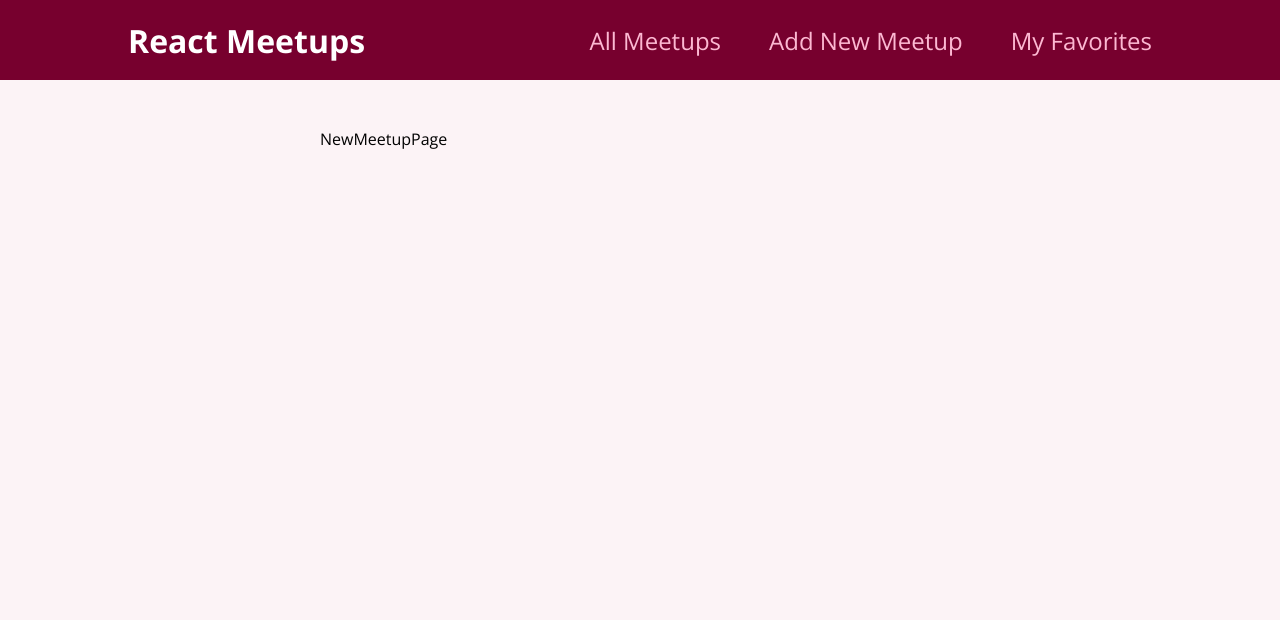
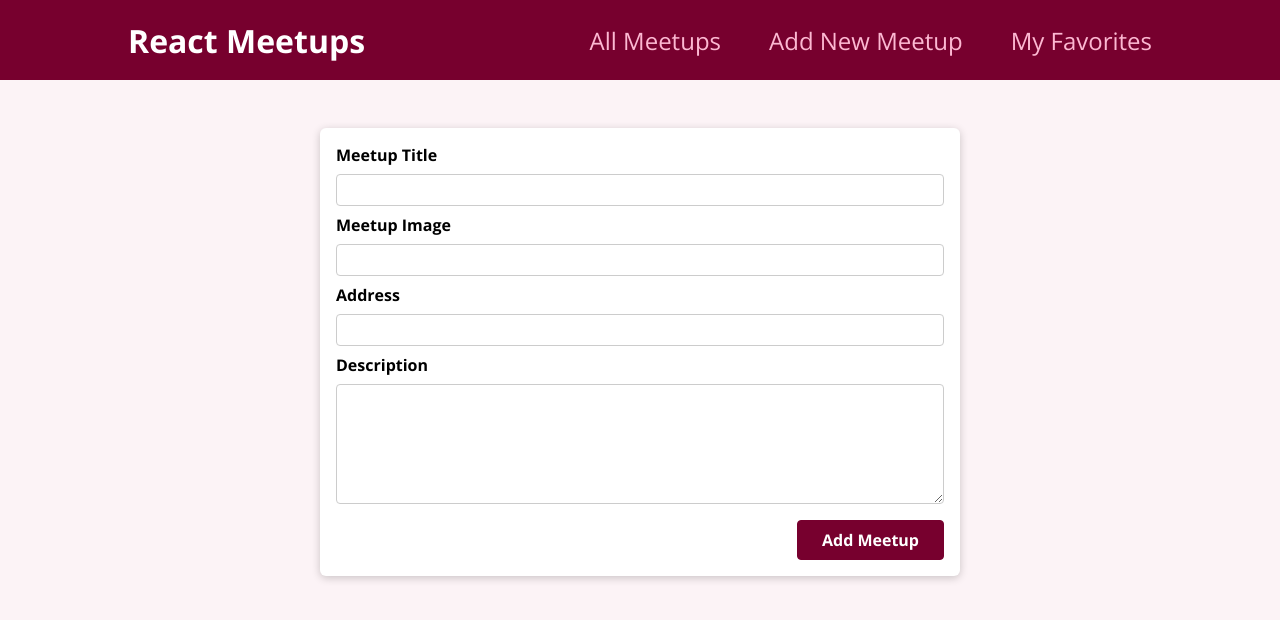
Before and after one commit to keremduran/react-meetup, a React (Create React App) app: page /new-meetup in a window 1280 px wide. Shown: the top 620 px of the page. Built offline with nearby package versions, Linux system fonts and the light colour scheme.

Commit message:
NewMeetup Form UI added

```diff
--- /dev/null
+++ b/src/components/meetups/NewMeetupForm.js
@@ -0,0 +1,36 @@
+import Card from "../ui/Card";
+import classes from "./NewMeetupForm.module.css";
+
+function NewMeetupForm() {
+  function submitHandler(event) {
+    event.preventDefault();
+  }
+
+  return (
+    <Card>
+      <form className={classes.form} onSubmit={submitHandler}>
+        <div className={classes.control}>
+          <label htmlFor="title">Meetup Title</label>
+          <input type="text" required id="title" />
+        </div>
+        <div className={classes.control}>
+          <label htmlFor="image">Meetup Image</label>
+          <input type="url" required id="image" />
+        </div>
+        <div className={classes.control}>
+          <label htmlFor="address">Address</label>
+          <input type="text" required id="address" />
+        </div>
+        <div className={classes.control}>
+          <label htmlFor="description">Description</label>
+          <textarea id="description" required rows="5"></textarea>
+        </div>
+        <div className={classes.actions}>
+          <button>Add Meetup</button>
+        </div>
+      </form>
+    </Card>
+  );
+}
+
+export default NewMeetupForm;
--- /dev/null
+++ b/src/components/meetups/NewMeetupForm.module.css
@@ -0,0 +1,45 @@
+.form {
+  padding: 1rem;
+}
+
+.control {
+  margin-bottom: 0.5rem;
+}
+
+.control label {
+  display: block;
+  font-weight: bold;
+  margin-bottom: 0.5rem;
+}
+
+.control input,
+.control textarea {
+  display: block;
+  font: inherit;
+  border-radius: 4px;
+  border: 1px solid #ccc;
+  padding: 0.25rem;
+  width: 100%;
+}
+
+.actions {
+  margin-top: 1rem;
+  text-align: right;
+}
+
+.actions button {
+  font: inherit;
+  cursor: pointer;
+  background-color: #77002e;
+  color: white;
+  padding: 0.5rem 1.5rem;
+  border: 1px solid #77002e;
+  border-radius: 4px;
+  font-weight: bold;
+}
+
+.actions button:hover,
+.actions button:active {
+  background-color: #a50e48;
+  border-color: #a50e48;
+}
--- a/src/pages/NewMeetup.js
+++ b/src/pages/NewMeetup.js
@@ -1,4 +1,11 @@
+import NewMeetupForm from "../components/meetups/NewMeetupForm";
+
 function NewMeetupPage() {
-  return <div>NewMeetupPage</div>;
+  return (
+    <section>
+      <h1></h1>
+      <NewMeetupForm />
+    </section>
+  );
 }
 export default NewMeetupPage;
```
